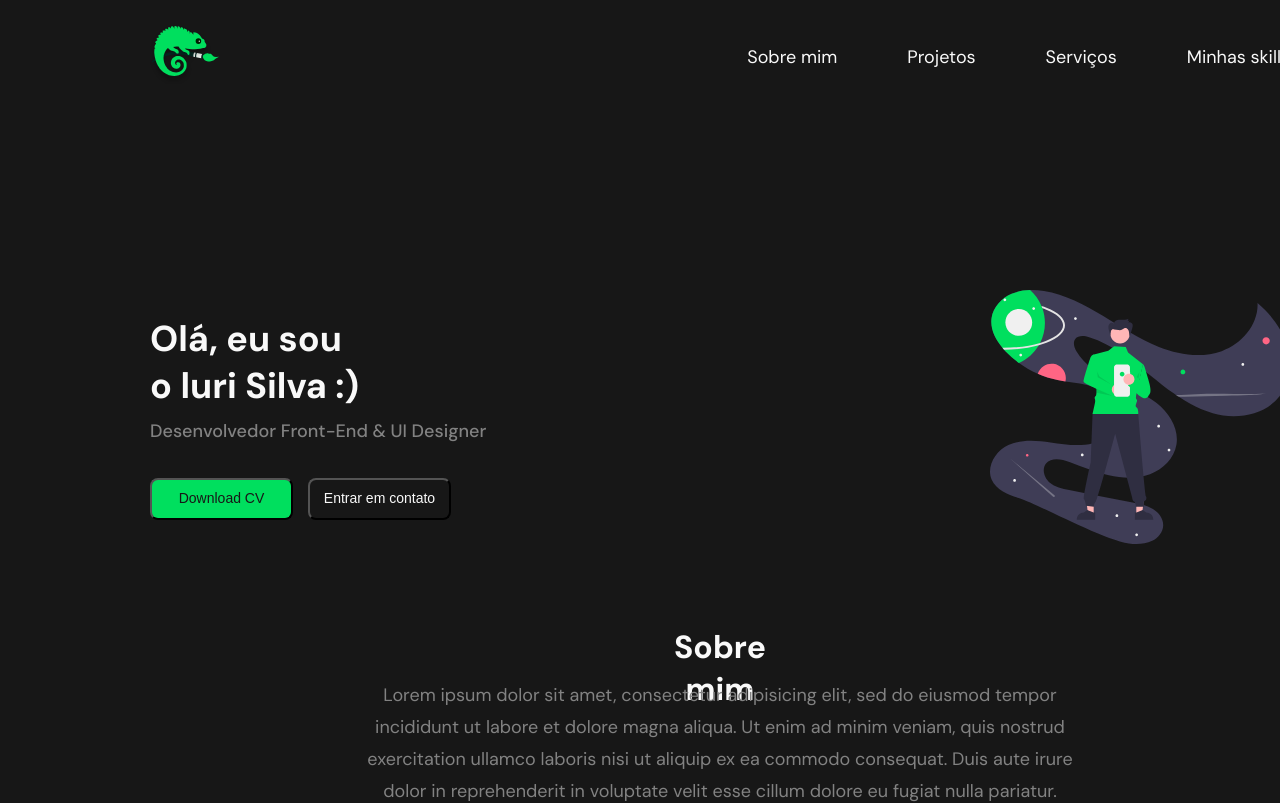
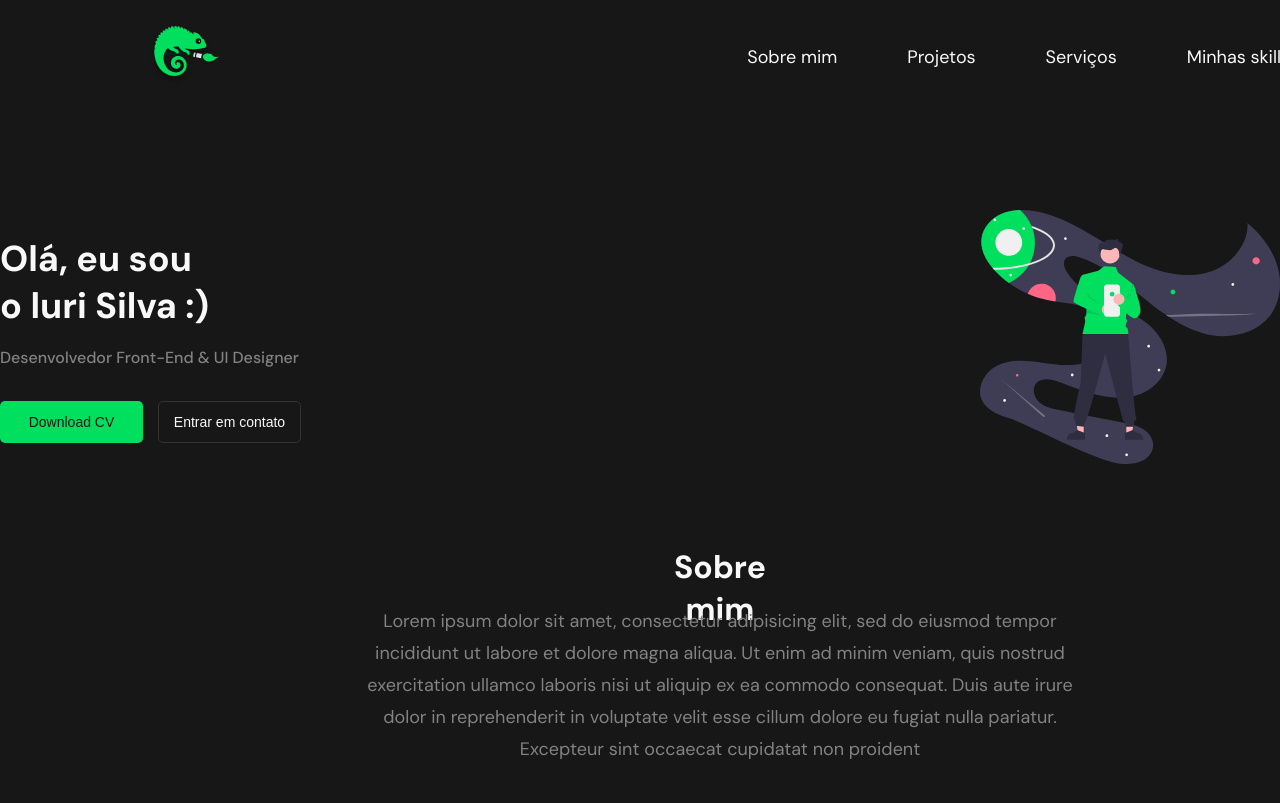
Before and after one commit to Chameleon-Code-Talent/frontend, a React (Vite) app: page /meu-portfolio in a window 1280 px wide. Shown: the top 803 px of the page. Built offline with nearby package versions, Linux system fonts and the light colour scheme.

Commit message:
style: adjusted spacing and styles of MyPresentation component elements

```diff
--- a/src/components/MyPresentation/myPresentation.module.css
+++ b/src/components/MyPresentation/myPresentation.module.css
@@ -1,11 +1,8 @@
 .container {
-  width: 71.25rem;
-  height: 15.875rem;
-  margin-top: 13.125rem;
-  margin-left: 9.375rem;
   display: flex;
   align-items: center;
   justify-content: space-between;
+  margin-top: 8rem;
 }
 
 .informacoes {
@@ -19,24 +16,24 @@
 }
 
 .nome h1 {
-  font-size: 2.25rem;
+  font-size: var(--main-title);
   font-weight: 700;
   line-height: 2.929rem;
   color: var(--white-100);
 }
 
 p {
-  font-size: 1.125rem;
+  font-size: var(--default);
   font-weight: 500;
   line-height: 1.465rem;
   color: var(--dark-400);
   width: 21.063rem;
   height: 1.435rem;
-  margin-top: 0.625rem;
+  margin-top: 1rem;
 }
 
 .botoes {
-  margin-top: 2.188rem;
+  margin-top: 2rem;
 }
 
 .botaoDownload {
@@ -47,9 +44,10 @@ p {
   font-size: 0.875rem;
   font-weight: 500;
   line-height: 1.139rem;
-  border-radius: 0.5rem;
+  border-radius: 0.313rem;
   margin-right: 0.938rem;
   cursor: pointer;
+  border: 0px;
 }
 
 .botaoContato {
@@ -60,6 +58,7 @@ p {
   font-size: 0.875rem;
   font-weight: 500;
   line-height: 1.139rem;
-  border-radius: 0.5rem;
+  border-radius: 0.313rem;
   cursor: pointer;
+  border: 1px solid var(--dark-300);
 }
```
